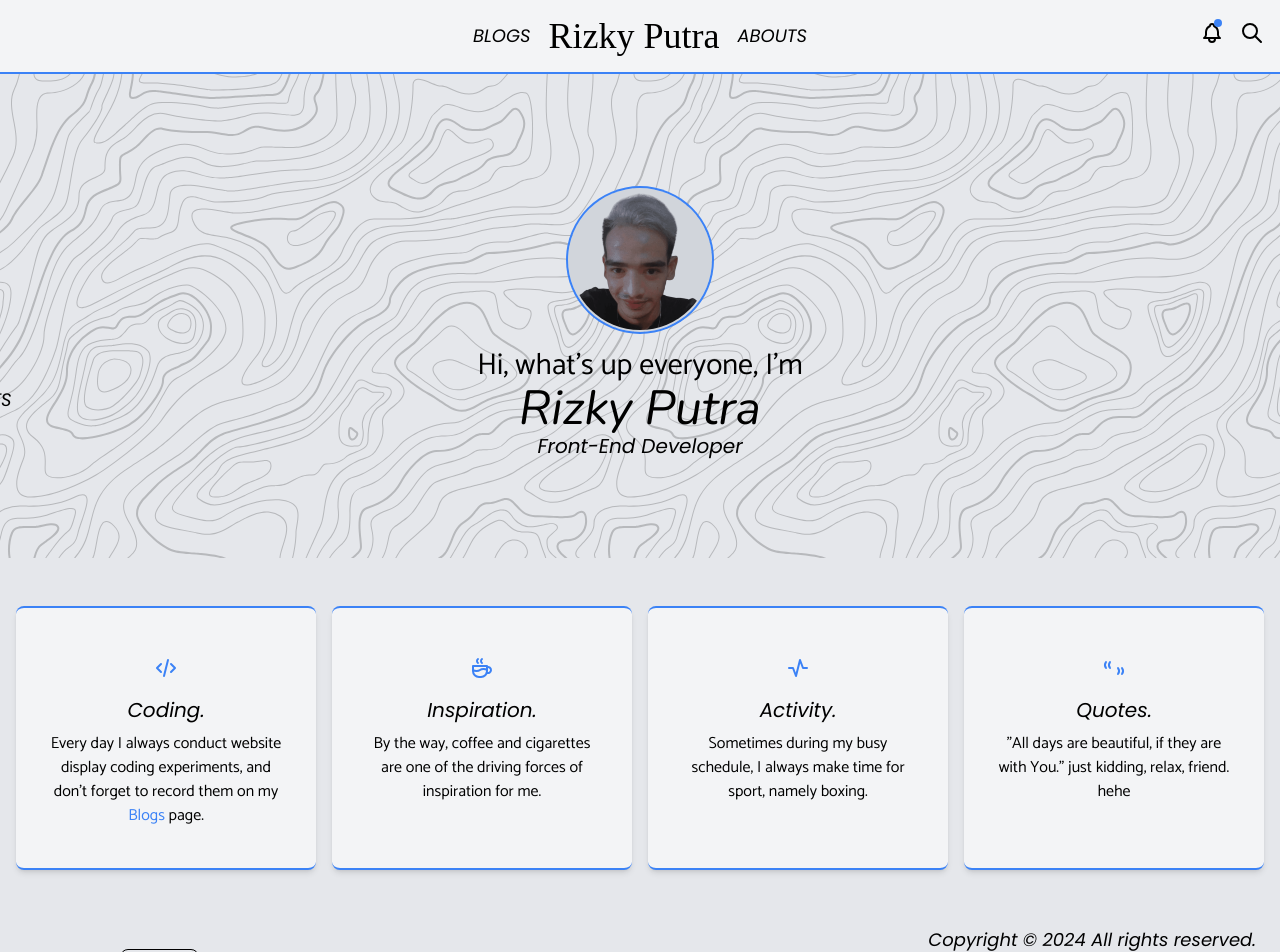
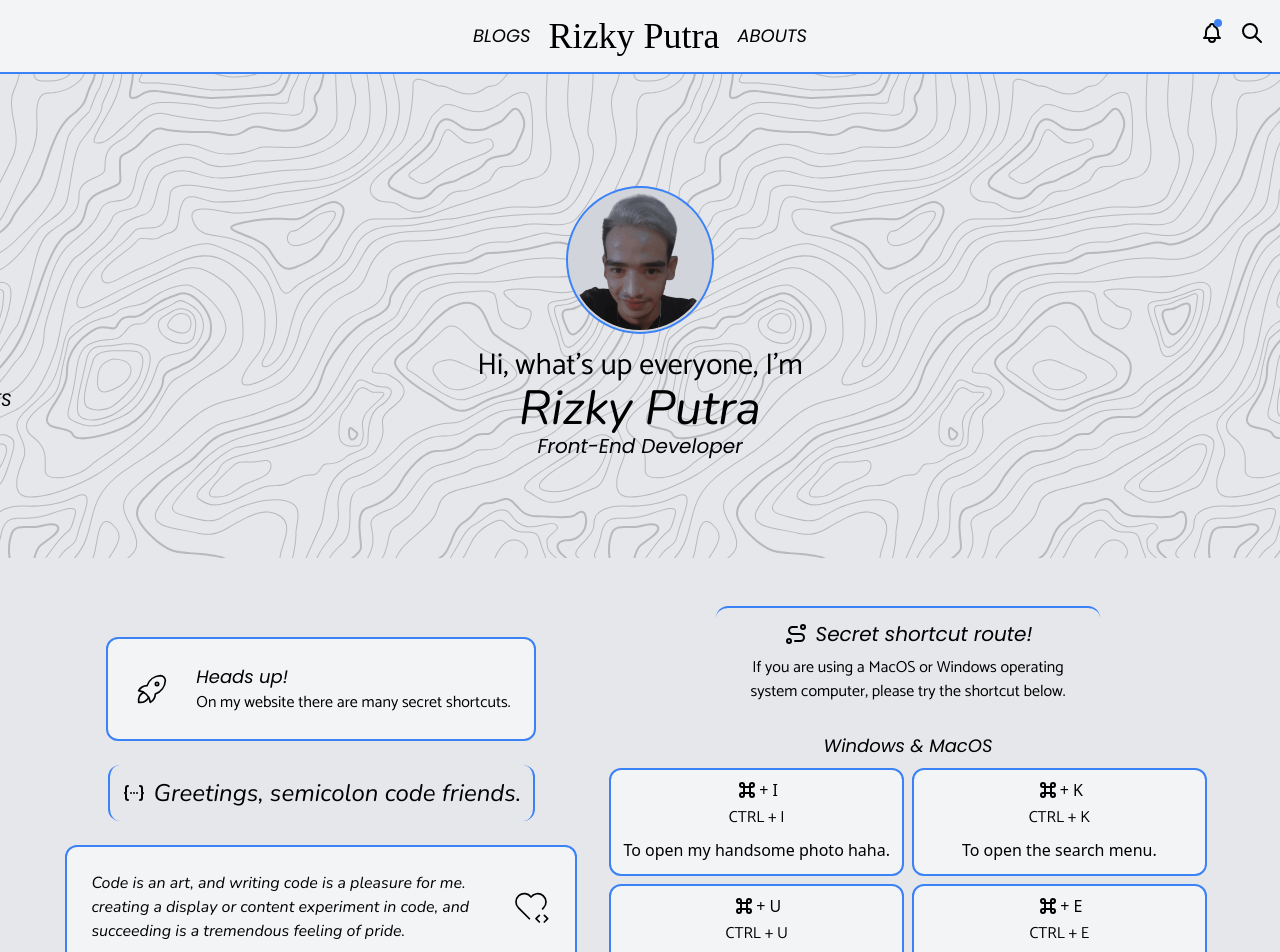
Before and after one commit to rochmadrizky/MyWeb-Next, a Next.js app: page / in a window 1280 px wide. Shown: the top 952 px of the page. Built offline with nearby package versions, Linux system fonts and the light colour scheme; a web font is replaced by a local one.

Commit message:
update lagi ya bang

```diff
--- /dev/null
+++ b/src/app/components/home/Content.tsx
@@ -0,0 +1,132 @@
+import {
+  IconCodeDots,
+  IconCommand,
+  IconHeartCode,
+  IconRocket,
+  IconRoute,
+} from "@tabler/icons-react";
+import React from "react";
+
+const jalanPintas = [
+  {
+    icon: IconCommand,
+    pintasan1: "+ I",
+    pintasan2: "CTRL + I",
+    deskripsi: "To open my handsome photo haha.",
+  },
+  {
+    icon: IconCommand,
+    pintasan1: "+ K",
+    pintasan2: "CTRL + K",
+    deskripsi: "To open the search menu.",
+  },
+  {
+    icon: IconCommand,
+    pintasan1: "+ U",
+    pintasan2: "CTRL + U",
+    deskripsi: "To open notifications.",
+  },
+  {
+    icon: IconCommand,
+    pintasan1: "+ E",
+    pintasan2: "CTRL + E",
+    deskripsi: "To open this day and hour.",
+  },
+];
+
+const Content = () => {
+  return (
+    <div className="max-w-7xl mx-auto px-4 flex items-center justify-center gap-6 flex-col md:flex-row">
+      <div className="flex flex-col items-center justify-center gap-6">
+        <div className="flex items-center justify-center gap-2 p-4 border-2 border-blue-500 rounded-xl bg-gray-100">
+          <div className="p-2">
+            <div>
+              <IconRocket className="w-10 h-10 stroke-1" />
+            </div>
+          </div>
+
+          <div className="p-2">
+            <h1 className="font-prefix text-lg">Heads up!</h1>
+            <p className="font-description">
+              On my website there are many secret shortcuts.
+            </p>
+          </div>
+        </div>
+
+        <div className="flex items-center justify-center p-2 border-l-2 border-r-2 border-blue-500 rounded-xl">
+          <div className="p-1">
+            <IconCodeDots />
+          </div>
+
+          <div className="p-1">
+            <h1 className="font-title text-2xl">
+              Greetings, semicolon code friends.
+            </h1>
+          </div>
+        </div>
+
+        <div className="max-w-lg mx-auto border-2 border-blue-500 bg-gray-100 rounded-xl flex items-center justify-center gap-2 p-4">
+          <div className="p-2">
+            <p className="font-title">
+              Code is an art, and writing code is a pleasure for me.
+            </p>
+            <p className="font-title">
+              creating a display or content experiment in code, and succeeding
+              is a tremendous feeling of pride.
+            </p>
+          </div>
+
+          <div className="p-2">
+            <IconHeartCode className="w-10 h-10 stroke-1" />
+          </div>
+        </div>
+      </div>
+
+      <div className="flex flex-col items-center justify-center">
+        <div className="max-w-sm border-t-2 border-blue-500 rounded-xl p-2">
+          <div className="flex items-center justify-center gap-2 p-1">
+            <IconRoute />
+            <h1 className=" font-prefix text-xl">Secret shortcut route!</h1>
+          </div>
+
+          <div className="text-center p-1">
+            <p className="font-description">
+              If you are using a MacOS or Windows operating system computer,
+              please try the shortcut below.
+            </p>
+          </div>
+        </div>
+
+        <div className="flex flex-col items-center justify-center p-2">
+          <div className="text-center p-2">
+            <h1 className="font-prefix text-lg">Windows & MacOS</h1>
+          </div>
+
+          <div className="grid grid-cols-2 gap-2">
+            {jalanPintas.map((urutan, pintas) => (
+              <div
+                key={pintas}
+                className="p-2 border-2 border-blue-500 rounded-xl max-w-xs flex flex-col items-center justify-center bg-gray-100"
+              >
+                <div className="flex items-center">
+                  <urutan.icon />
+                  <h1>{urutan.pintasan1}</h1>
+                </div>
+
+                <div className="p-1">
+                  <h1 className="font-description">{urutan.pintasan2}</h1>
+                </div>
+
+                <div className="p-1 text-center">
+                  <p>{urutan.deskripsi}</p>
+                </div>
+              </div>
+            ))}
+          </div>
+        </div>
+      </div>
+    </div>
+  );
+};
+
+export default Content;
--- a/src/app/page.tsx
+++ b/src/app/page.tsx
@@ -1,6 +1,6 @@
 import React from "react";
 import HomeContent from "./components/home/HomeContent";
-import IsiContent from "./components/home/IsiContent";
+import Content from "./components/home/Content";
 
 const Page = () => {
   return (
@@ -13,7 +13,7 @@ const Page = () => {
       </div>
 
       <div className="py-12">
-        <IsiContent />
+        <Content />
       </div>
     </div>
   );
```
